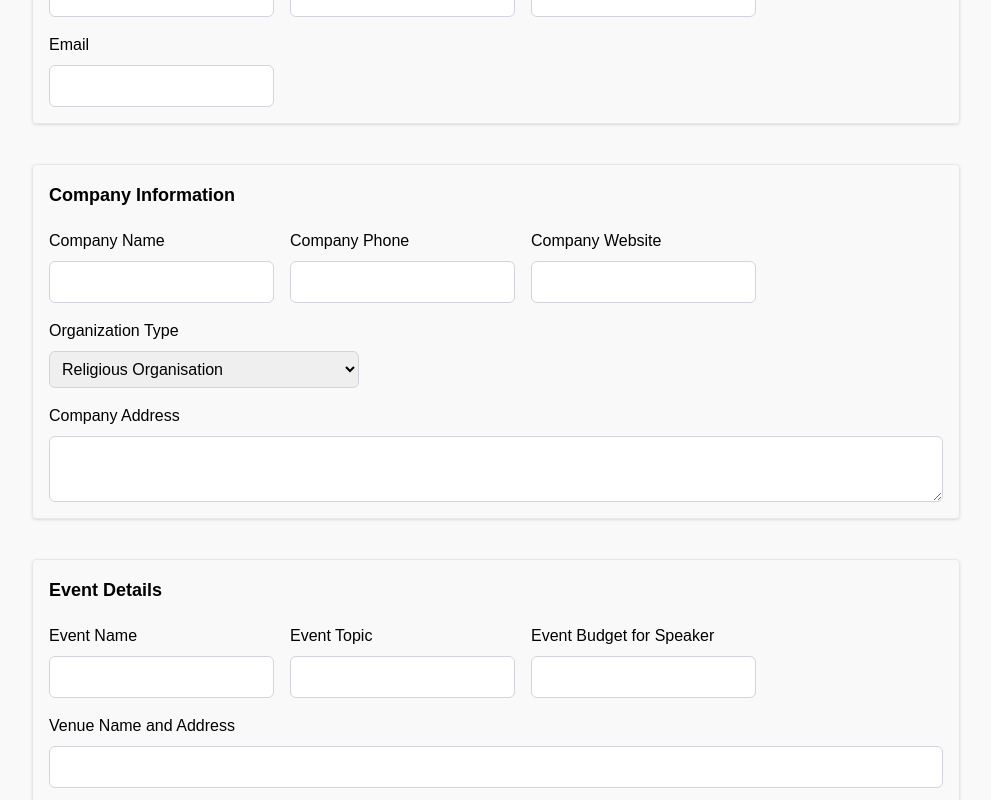
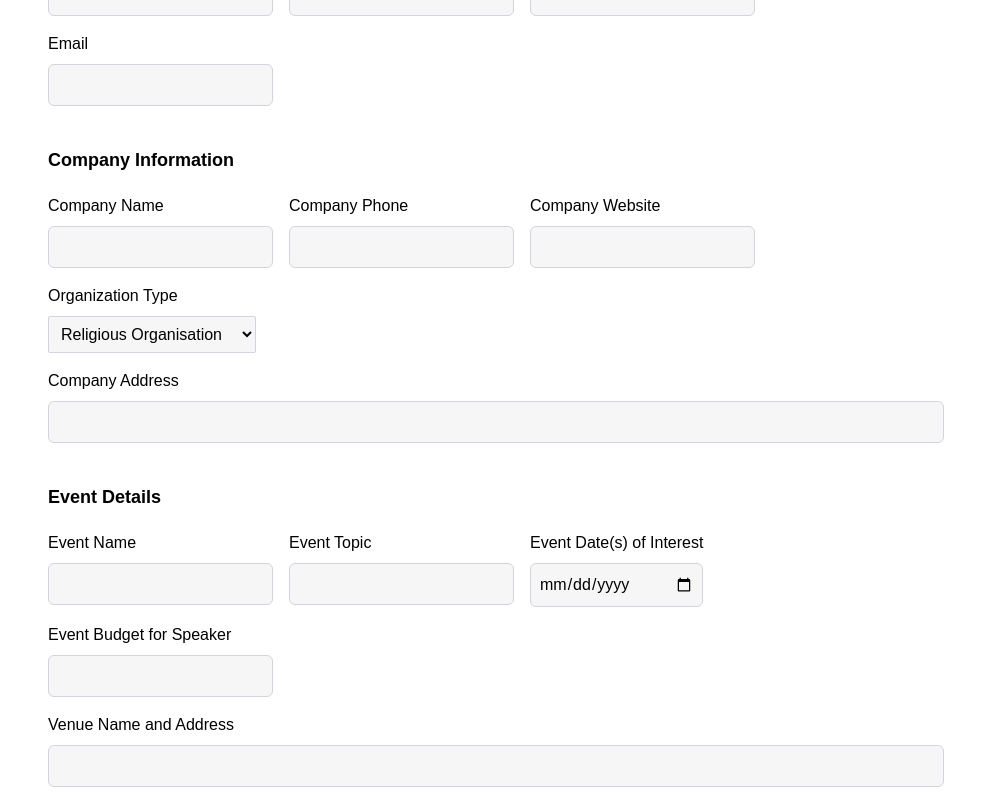
Before and after one commit to allanXQ/inky-ui, a React (Vite) app: page /book in a window 1280 px wide. Shown: the part 600-1400 px from the top of the page, without its empty margins (144-1135 px from the left). Built offline with nearby package versions, Linux system fonts and the light colour scheme.

Commit message:
update styles

```diff
--- a/src/App.css
+++ b/src/App.css
@@ -58,7 +58,7 @@ body {
 
 #about,
 #book {
-  background-color: #f9f9f9;
+  background-color: white;
 }
 
 #midbg {
--- a/src/Pages/Book.jsx
+++ b/src/Pages/Book.jsx
@@ -31,7 +31,7 @@ const inputs = [
       {
         label: "Company Address",
         id: "CompanyAddress",
-        type: "textarea",
+        type: "text",
         width: "full",
       },
     ],
@@ -115,11 +115,13 @@ const inputs = [
         label: "Event Start Time",
         id: "EventStartTime",
         type: "time",
+        width: "half",
       },
       {
         label: "Speaking Time",
         id: "SpeakingTime",
         type: "text",
+        width: "half",
         placeholder: "Include the time MD would speak",
       },
       {
@@ -127,11 +129,13 @@ const inputs = [
         id: "ExpectedDuration",
         type: "text",
         placeholder: "30 min, 1 hour, etc",
+        width: "half",
       },
       {
         label: "Email",
         id: "Email",
         type: "email",
+        width: "half",
       },
       {
         label: "Additional Information",
@@ -146,14 +150,18 @@ const inputs = [
 
 const TextField = ({ label, id, type, width, placeholder }) => {
   return (
-    <div className={`flex flex-col gap-2 ${width === "full" ? "w-full" : ""}`}>
+    <div
+      className={`flex flex-col gap-2 ${
+        width === "full" ? "w-full" : width === "half" ? "w-1/2" : ""
+      }`}
+    >
       <label htmlFor={id}>{label}</label>
       <input
         type={type}
         id={id}
         name={id}
         placeholder={placeholder}
-        className="border border-gray-300 rounded-md p-2"
+        className="border border-gray-300 rounded-md p-2 bg-[#f6f6f6]"
       />
     </div>
   );
@@ -161,13 +169,17 @@ const TextField = ({ label, id, type, width, placeholder }) => {
 
 const TextArea = ({ label, id, type, width, placeholder }) => {
   return (
-    <div className={`flex flex-col gap-2 ${width === "full" ? "w-full" : ""}`}>
+    <div
+      className={`flex flex-col gap-2 ${
+        width === "full" ? "w-full" : width === "half" ? "w-1/2" : ""
+      }`}
+    >
       <label htmlFor={id}>{label}</label>
       <textarea
         id={id}
         name={id}
         placeholder={placeholder}
-        className="border border-gray-300 rounded-md p-2"
+        className="border border-gray-300 rounded-md p-2 bg-[#f6f6f6]"
       />
     </div>
   );
@@ -175,12 +187,12 @@ const TextArea = ({ label, id, type, width, placeholder }) => {
 
 const SelectField = ({ label, id, type, options }) => {
   return (
-    <div className="flex flex-col gap-2">
+    <div className="flex flex-col gap-2 ">
       <label htmlFor={id}>{label}</label>
       <select
         id={id}
         name={id}
-        className="border border-gray-300 rounded-md p-2"
+        className="border border-gray-300 rounded-sm p-2 max-w-52 bg-[#f6f6f6]"
       >
         {Array.isArray(options) &&
           options.map((option) => (
@@ -201,7 +213,13 @@ const RadioField = ({ label, id, type, options }) => {
         {Array.isArray(options) &&
           options.map((option) => (
             <div className="flex items-center gap-2" key={option}>
-              <input type="radio" id={option} name={id} value={option} />
+              <input
+                type="radio"
+                id={option}
+                name={id}
+                value={option}
+                className="bg-[#f6f6f6]"
+              />
               <label htmlFor={option}>{option}</label>
             </div>
           ))}
@@ -210,15 +228,37 @@ const RadioField = ({ label, id, type, options }) => {
   );
 };
 
-const TimeField = ({ label, id, type }) => {
+const TimeField = ({ label, id, type, width }) => {
   return (
-    <div className="flex flex-col gap-2">
+    <div
+      className={`flex flex-col gap-2 ${
+        width === "full" ? "w-full" : width === "half" ? "w-1/2" : ""
+      }`}
+    >
       <label htmlFor={id}>{label}</label>
       <input
         type={type}
         id={id}
         name={id}
-        className="border border-gray-300 rounded-md p-2"
+        className="border border-gray-300 rounded-md p-2 bg-[#f6f6f6]"
+      />
+    </div>
+  );
+};
+
+const DateField = ({ label, id, type, width }) => {
+  return (
+    <div
+      className={`flex flex-col gap-2 ${
+        width === "full" ? "w-full" : width === "half" ? "w-1/2" : ""
+      }`}
+    >
+      <label htmlFor={id}>{label}</label>
+      <input
+        type={type}
+        id={id}
+        name={id}
+        className="border border-gray-300 rounded-md p-2 bg-[#f6f6f6]"
       />
     </div>
   );
@@ -226,12 +266,9 @@ const TimeField = ({ label, id, type }) => {
 
 const BookForm = () => {
   return (
-    <form className="flex flex-col gap-10 p-4 w-[60rem]">
+    <form className="flex flex-col gap-2 p-4 w-[60rem]">
       {inputs.map((input) => (
-        <div
-          className="flex flex-col gap-5 border p-4 rounded shadow"
-          key={input.title}
-        >
+        <div className="flex flex-col gap-5 p-4 " key={input.title}>
           <h2 className="text-lg font-semibold">{input.title}</h2>
           <div className="flex flex-wrap gap-4">
             {input.fields.map((field) => {
@@ -289,6 +326,15 @@ const BookForm = () => {
                       key={field.id}
                     />
                   );
+                case "date":
+                  return (
+                    <DateField
+                      label={field.label}
+                      id={field.id}
+                      type={field.type}
+                      key={field.id}
+                    />
+                  );
                 default:
                   return null;
               }
@@ -305,7 +351,7 @@ const BookForm = () => {
 
 const Book = () => {
   return (
-    <main id="book" className="w-screen ">
+    <main id="book" className=" ">
       <div id="book-hero">
         <img src="./bookhero.webp" />
       </div>
```
Also changed, not shown: vercel.json (added).
